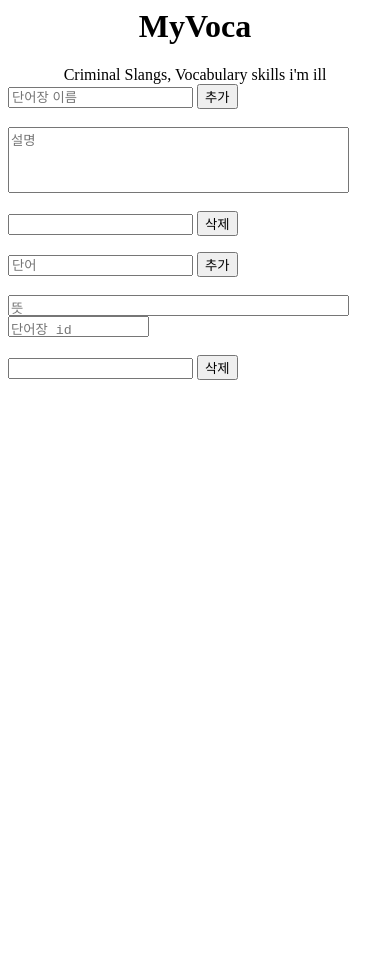
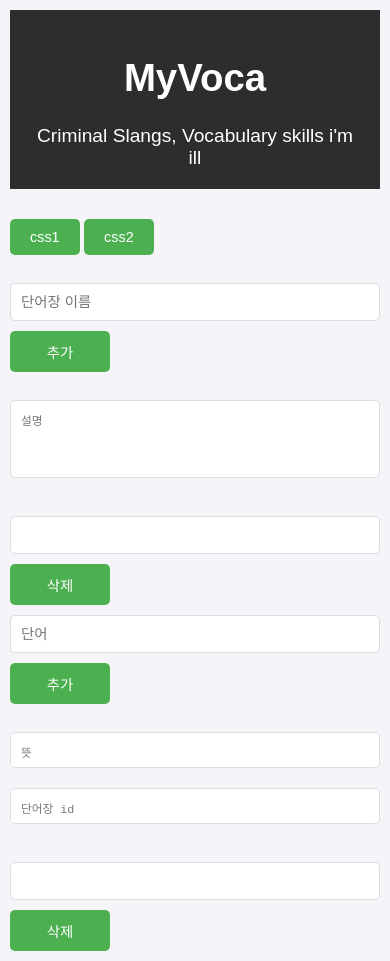
Before and after one commit to kthowns/WebPrTerm, a plain HTML site: page test.html in a window 390 px wide. Before the commit the page ends 844 px from the top, so only its background shows below. Drawn offline with Linux system fonts and the light colour scheme.

Commit message:
feature: CSS Handling Added

```diff
--- a/css/style_main.css
+++ b/css/style_main.css
@@ -1,7 +1,86 @@
-header{
-    text-align : center;
+body {
+    font-family: Arial, sans-serif;
+    margin: 0;
+    padding: 20px;
+    background-color: #f4f4f9;
+    color: #333;
 }
 
-textarea {
-    resize:none;
+header {
+    text-align: center;
+    padding: 20px;
+    background-color: #2d2d2d;
+    color: white;
+    margin-bottom: 30px;
+    font-size: 1.5em;
 }
+
+input[type="text"], textarea {
+    width: 100%;
+    padding: 10px;
+    margin: 10px 0;
+    border: 1px solid #ddd;
+    border-radius: 5px;
+    font-size: 1em;
+    box-sizing: border-box;
+    resize: none;
+}
+
+input[type="button"] {
+    background-color: #4CAF50;
+    color: white;
+    padding: 10px 20px;
+    border: none;
+    border-radius: 5px;
+    cursor: pointer;
+    font-size: 1em;
+}
+
+input[type="button"]:hover {
+    background-color: #45a049;
+}
+
+ul {
+    list-style-type: none;
+    padding: 0;
+}
+
+li {
+    background-color: #fff;
+    padding: 15px;
+    margin: 10px 0;
+    border: 1px solid #ddd;
+    border-radius: 5px;
+    box-shadow: 0 2px 4px rgba(0, 0, 0, 0.1);
+}
+
+#vocab_title, #vocab_description, #word_expression, #word_definition, #word_vocab_id {
+    max-width: 500px;
+}
+
+#vocab_list, #word_list {
+    max-width: 600px;
+    margin: auto;
+}
+
+#vocab_btn_add, #vocab_btn_delete, #word_btn_add, #word_btn_delete {
+    width: 100px;
+}
+
+@media (max-width: 768px) {
+    body {
+        padding: 10px;
+    }
+
+    header {
+        font-size: 1.2em;
+    }
+
+    input[type="text"], textarea {
+        font-size: 0.9em;
+    }
+
+    input[type="button"] {
+        font-size: 0.9em;
+    }
+}
--- /dev/null
+++ b/css/style_main_1.css
@@ -0,0 +1,117 @@
+body {
+    font-family: 'Poppins', sans-serif;
+    margin: 0;
+    padding: 20px;
+    background-color: #f0f2f5;
+    color: #333;
+}
+
+/* 헤더 스타일 */
+header {
+    text-align: center;
+    padding: 30px;
+    background: linear-gradient(135deg, #3a1c71, #d76d77, #ffaf7b);
+    color: white;
+    margin-bottom: 40px;
+    font-size: 2em;
+    letter-spacing: 2px;
+    box-shadow: 0 4px 8px rgba(0, 0, 0, 0.2);
+}
+
+/* 인풋과 버튼 스타일 */
+input[type="text"], textarea {
+    width: 100%;
+    padding: 15px;
+    margin: 15px 0;
+    border: none;
+    border-radius: 8px;
+    font-size: 1.1em;
+    box-sizing: border-box;
+    background-color: #ffffff;
+    box-shadow: 0 2px 4px rgba(0, 0, 0, 0.1);
+    transition: box-shadow 0.3s ease;
+    resize: none;
+}
+
+input[type="text"]:focus, textarea:focus {
+    box-shadow: 0 4px 12px rgba(0, 0, 0, 0.15);
+    outline: none;
+}
+
+input[type="button"] {
+    background-color: #ff7b54;
+    color: white;
+    padding: 12px 25px;
+    border: none;
+    border-radius: 8px;
+    cursor: pointer;
+    font-size: 1.1em;
+    transition: background-color 0.3s ease, transform 0.2s;
+}
+
+input[type="button"]:hover {
+    background-color: #e86d3f;
+    transform: translateY(-2px);
+}
+
+input[type="button"]:active {
+    background-color: #ff6430;
+    transform: translateY(0);
+}
+
+/* 리스트 스타일 */
+ul {
+    list-style-type: none;
+    padding: 0;
+    margin: 20px 0;
+}
+
+li {
+    background-color: #ffffff;
+    padding: 20px;
+    margin: 10px 0;
+    border-radius: 8px;
+    box-shadow: 0 3px 8px rgba(0, 0, 0, 0.1);
+    transition: transform 0.2s ease, box-shadow 0.2s ease;
+}
+
+li:hover {
+    transform: translateY(-3px);
+    box-shadow: 0 6px 16px rgba(0, 0, 0, 0.1);
+}
+
+/* 인풋, 텍스트영역 폭 제한 */
+#vocab_title, #vocab_description, #word_expression, #word_definition, #word_vocab_id {
+    max-width: 600px;
+    margin: auto;
+}
+
+/* 리스트 폭 제한 */
+#vocab_list, #word_list {
+    max-width: 700px;
+    margin: auto;
+}
+
+/* 버튼 폭 조정 */
+#vocab_btn_add, #vocab_btn_delete, #word_btn_add, #word_btn_delete {
+    width: 120px;
+}
+
+/* 반응형 디자인 */
+@media (max-width: 768px) {
+    body {
+        padding: 15px;
+    }
+
+    header {
+        font-size: 1.5em;
+    }
+
+    input[type="text"], textarea {
+        font-size: 1em;
+    }
+
+    input[type="button"] {
+        font-size: 1em;
+    }
+}
--- a/js/vocaViewModel.js
+++ b/js/vocaViewModel.js
@@ -7,6 +7,19 @@ function onPageLoad() {
     console.log(localRepository.getVocabAll());
     displayVocabs();
     displayWords();
+    cssLoad();
+}
+
+function cssLoad() {
+    let cssSrc = localStorage.getItem('cssSrc');
+    if(cssSrc == null){
+        cssSrc = "./css/style_main.css";
+    }
+    let link = document.createElement('link');
+    link.rel = "stylesheet";
+    link.href = cssSrc;
+    link.type = "text/css";
+    document.head.appendChild(link);
 }
 
 function displayVocabs() {
--- a/test.html
+++ b/test.html
@@ -4,12 +4,13 @@
     <meta name="generator" content="Aspose.Words for .NET 24.9.0"/>
     <title>MyVoca</title>
     <script src="js/vocaViewModel.js" type="module"></script>
-    <link href="./css/style_main.css" rel="stylesheet"/>
 </head>
 <body>
     <header>
         <h1>MyVoca</h1>Criminal Slangs, Vocabulary skills i'm ill
     </header>
+    <input type="button" id="css1" value="css1"/> <input type="button" id="css2" value="css2"/>
+    <br><br>
 
     <input type="text" placeholder="단어장 이름" id="vocab_title"/>
     <input type="button" value="추가" id="vocab_btn_add" onclick="addVocab()"/>
@@ -35,6 +36,15 @@
     <script>
         window.onload = () => {
             onPageLoad();
+            document.getElementById('css1').addEventListener('click', () => {
+               localStorage.setItem('cssSrc', "./css/style_main.css");
+               location.reload();
+
+            });
+            document.getElementById('css2').addEventListener('click', () => {
+                localStorage.setItem('cssSrc', "./css/style_main_1.css");
+                location.reload();
+            });
         }
     </script>
 </body>
```
Also changed, not shown: css/style_main_2.css (added).
